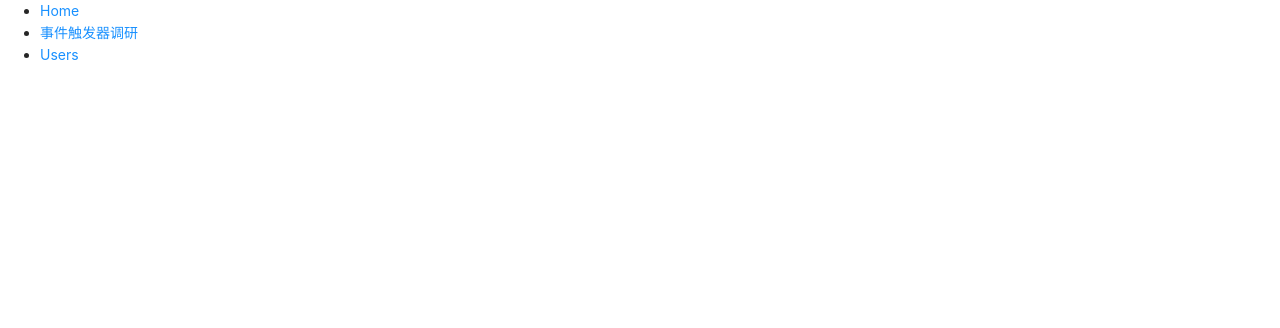
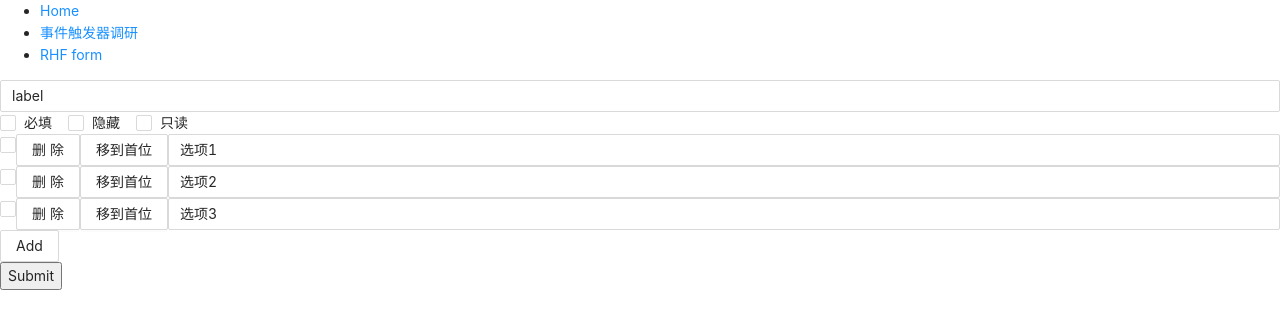
Before and after one commit to linchen2chris/react-demo, a React (Create React App) app: page /rhf-form in a window 1280 px wide. Shown: the top 328 px of the page. Built offline with nearby package versions, Linux system fonts and the light colour scheme; the HTML template or start-up script is replaced by a standard one.

Commit message:
[Chen] spike react hook form

```diff
--- a/package.json
+++ b/package.json
@@ -10,6 +10,8 @@
     "ramda": "^0.27.1",
     "react": "^16.14.0",
     "react-dom": "^16.14.0",
+    "react-hook-form": "^6.9.5",
+    "react-hook-form-input": "^1.1.10",
     "react-redux": "^7.2.1",
     "react-router-dom": "^5.2.0",
     "react-scripts": "3.4.3",
--- /dev/null
+++ b/src/01-react-hook-form-antd/AntdForm.jsx
@@ -0,0 +1,38 @@
+import { Button, Checkbox, Form, Input } from "antd";
+import { lensPath, set } from 'ramda';
+import React from "react";
+
+const AntdForm = () => {
+  const [form] = Form.useForm();
+  return (
+    <Form
+      form={form}
+      onValuesChange={(c, a) => {
+        console.log("Line 46", c, a);
+      }}
+      onFinish={(values) => {
+        console.log("finish", values);
+      }}
+    >
+      <Form.Item name={["chen", 'status'] }> </Form.Item>
+
+      <Form.Item name="age">
+        <Input
+          onChange={(e) =>
+            form.setFieldsValue(set(lensPath(['chen', 'status']), e.target.value, {}))
+          }
+          suffix={
+            <Form.Item name="click" valuePropName="checked">
+              <Checkbox />
+            </Form.Item>
+          }
+        />
+      </Form.Item>
+      <Button type="primary" htmlType="submit">
+        submit
+      </Button>
+    </Form>
+  );
+};
+
+export default AntdForm;
--- /dev/null
+++ b/src/01-react-hook-form-antd/MyList.jsx
@@ -0,0 +1,63 @@
+import { Button, Checkbox, Input } from "antd";
+import { Controller, useFormContext, useFieldArray } from "react-hook-form";
+import React from "react";
+
+const MyList = ({ name }) => {
+  const { control, setValue, register } = useFormContext();
+  const { fields, append, prepend, remove, swap, move, insert } = useFieldArray(
+    {
+      control,
+      name,
+    }
+  );
+  console.log("Line 13", name);
+  return (
+    <>
+      {fields.map((field, index) => (
+        /* <input key={field.id} defaultValue={field.value} name={`${name}[${index}].value`} ref={register()} /> */
+        <div style={{display: 'flex'}}>
+          <Controller
+            name={`${name}[${index}].label`}
+            defaultValue={field.label}
+          />
+          <Controller
+            name={`${name}[${index}].checked`}
+            defaultValue={field.checked}
+            render={({ value, onChange }) => {
+              return (
+                <Checkbox
+                  checked={value}
+                  onChange={(e) => onChange(e.target.checked)}
+                />
+              );
+            }}
+          />
+          <Button onClick={() => remove(index)}>删除</Button>
+          <Button onClick={() => move(index, 0)}>移到首位</Button>
+          <Controller
+            key={field.id}
+            control={control}
+            name={`${name}[${index}].value`}
+            defaultValue={field.value}
+            render={({ value, onChange }) => (
+              <Input
+                value={value}
+                onChange={(e) => {
+                  onChange(e.target.value);
+                  setValue(`${name}[${index}].label`, e.target.value);
+                }}
+              />
+            )}
+          />
+        </div>
+      ))}
+      <Button
+        onClick={() => append({ label: "选项", value: "选项", checked: false })}
+      >
+        Add
+      </Button>
+    </>
+  );
+};
+
+export default MyList;
--- /dev/null
+++ b/src/01-react-hook-form-antd/RHFForm.jsx
@@ -0,0 +1,76 @@
+import { Checkbox, Input } from "antd";
+import { Controller, useForm, FormProvider } from "react-hook-form";
+import React from "react";
+
+import { formData } from "./mockFormData";
+import MyList from "./MyList";
+
+const RHFForm = () => {
+  const methods = useForm({
+    defaultValues: formData,
+  });
+  const { register, handleSubmit, errors, control, setValue } = methods;
+  const onSubmit = (data) => console.log(data);
+
+  return (
+    <FormProvider {...methods}>
+      <form onSubmit={handleSubmit(onSubmit)} onChange={handleSubmit(onSubmit)}>
+        <Controller
+          as={Input}
+          control={control}
+          type="text"
+          aria-invalid={errors.firstName ? "true" : "false"}
+          name="label"
+        />
+        <Controller
+          control={control}
+          name="validate.required"
+          render={({ onChange, value }) => (
+            <Checkbox
+              checked={value}
+              onChange={(e) => {
+                onChange(e.target.checked);
+                setValue("validate.editable", e.target.checked);
+              }}
+            >
+              必填
+            </Checkbox>
+          )}
+        />
+        <Controller
+          control={control}
+          name="validate.viewable"
+          render={({ onChange, value }) => (
+            <Checkbox
+              checked={!value}
+              onChange={(e) => onChange(!e.target.checked)}
+            >
+              隐藏
+            </Checkbox>
+          )}
+        />
+
+        <Controller
+          control={control}
+          name="validate.editable"
+          render={({ onChange, value }) => (
+            <Checkbox
+              checked={!value}
+              onChange={(e) => {
+                onChange(!e.target.checked);
+                setValue("validate.required", !e.target.checked);
+              }}
+            >
+              只读
+            </Checkbox>
+          )}
+        />
+        <MyList name="optionsConfig.options" />
+        <br />
+        <input type="submit" />
+      </form>
+    </FormProvider>
+  );
+};
+
+export default RHFForm;
--- /dev/null
+++ b/src/01-react-hook-form-antd/mockFormData.js
@@ -0,0 +1,13 @@
+export const formData = {
+  optionsConfig: {
+    defaultValue: [],
+    options: [
+			{ index: 1, checked: false, label: "选项1", value: "选项1" },
+			{ index: 2, checked: false, label: "选项2", value: "选项2" },
+			{ index: 3, checked: false, label: "选项3", value: "选项3" },
+		],
+		type: 'Checkbox',
+  },
+	label: 'label',
+	validate: {viewable: true, editable: true, required: false}
+};
--- a/src/App.js
+++ b/src/App.js
@@ -1,3 +1,5 @@
+import 'antd/dist/antd.css';
+
 import "./App.css";
 
 import {
@@ -8,8 +10,9 @@ import {
 } from "react-router-dom";
 import React from "react";
 
+import AntdForm from './01-react-hook-form-antd/AntdForm';
 import EventsListener from './00-rxjs-events/EventsListener';
-import 'antd/dist/antd.css'; // or 'antd/dist/antd.less'
+import RHFForm from './01-react-hook-form-antd/RHFForm';
 
 function App() {
   return <Router>
@@ -23,7 +26,7 @@ function App() {
             <Link to="/events">事件触发器调研</Link>
           </li>
           <li>
-            <Link to="/users">Users</Link>
+            <Link to="/rhf-form">RHF form</Link>
           </li>
         </ul>
       </nav>
@@ -34,6 +37,8 @@ function App() {
         <Route path="/events">
           <EventsListener />
         </Route>
+        <Route path="/rhf-form"><RHFForm/></Route>
+        <Route path="/ant-form"><AntdForm/></Route>
       </Switch>
     </div>
   </Router>
```
Also changed, not shown: 1 other file (tests, documents, lock files or other folders).
